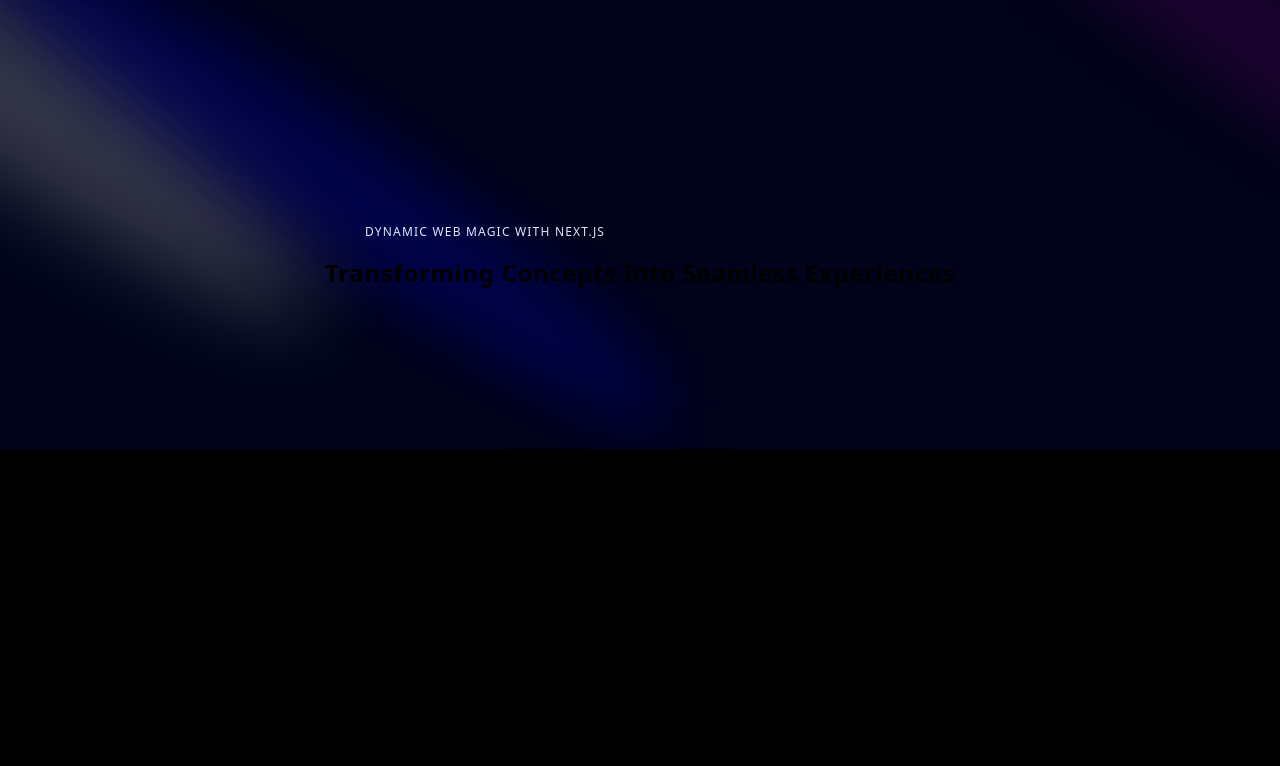
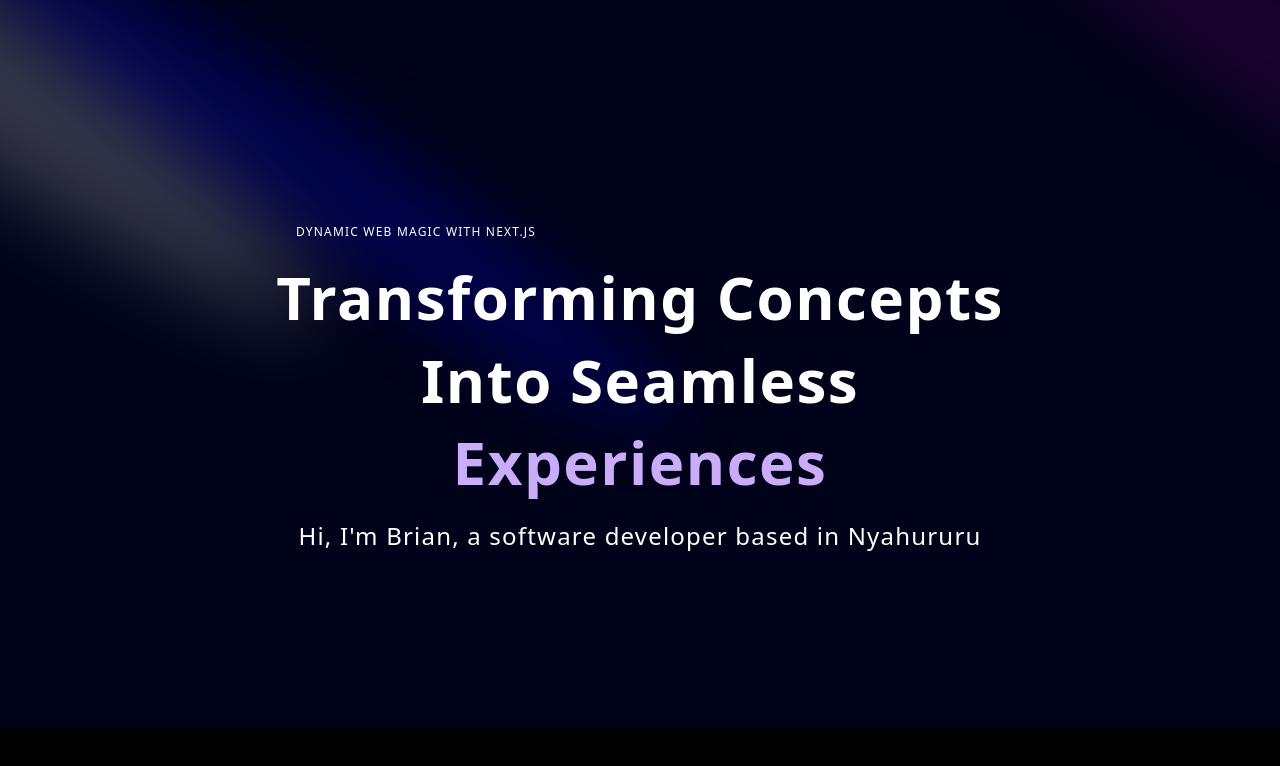
Before and after one commit to brayanriunge/portfolio, a Next.js app: page / in a window 1280 px wide. Shown: the top 766 px of the page. Built offline with nearby package versions, Linux system fonts and the light colour scheme.

Commit message:
text decoration desgning

```diff
--- a/components/Hero.tsx
+++ b/components/Hero.tsx
@@ -32,15 +32,16 @@
       </div>
       <div className="flex justify-center relative my-20 z-10">
         <div className="max-w-[89vw] lg:max-w-[60vw] md:max-w-2xl flex flex-col justify-center ">
-          <h2 className="text-center tracking-widest text-xs text-blue-100 uppercase max-w-80">
+          <h2 className="text-center tracking-widest text-xs text-blue-[#E4ECFF] uppercase max-w-80">
             Dynamic web magic with next.js
           </h2>
           <TextGenerateEffect
             words="Transforming Concepts Into Seamless Experiences"
             className="text-center lg:text-6xl md:text-5xl text-[40px]"
-            duration={2}
-            filter={true}
           />
+          <p className="text-center  text-sm md:text-lg lg:text-2xl tracking-wider mb-4">
+            Hi, I&apos;m Brian, a software developer based in Nyahururu
+          </p>
         </div>
       </div>
     </div>
--- a/components/ui/text-generate-effect.tsx
+++ b/components/ui/text-generate-effect.tsx
@@ -37,7 +37,9 @@
           return (
             <motion.span
               key={word + idx}
-              className="dark:text-white text-black opacity-0"
+              className={`${
+                idx > 3 ? "text-[#CBACF9]" : "text-white "
+              } opacity-0`}
               style={{
                 filter: filter ? "blur(10px)" : "none",
               }}
@@ -52,8 +54,8 @@
 
   return (
     <div className={cn("font-bold", className)}>
-      <div className="mt-4">
-        <div className=" dark:text-white text-black text-2xl leading-snug tracking-wide">
+      <div className="my-4">
+        <div className=" dark:text-white text-black  leading-snug tracking-wide">
           {renderWords()}
         </div>
       </div>
--- a/tsconfig.json
+++ b/tsconfig.json
@@ -22,6 +22,6 @@
       "@/*": ["./*"]
     }
   },
-  "include": ["next-env.d.ts", "**/*.ts", "**/*.tsx", ".next/types/**/*.ts"],
+  "include": ["next-env.d.ts", "**/*.ts", "**/*.tsx", ".next/types/**/*.ts", "tailwindcss.config.ts"],
   "exclude": ["node_modules"]
 }
```
